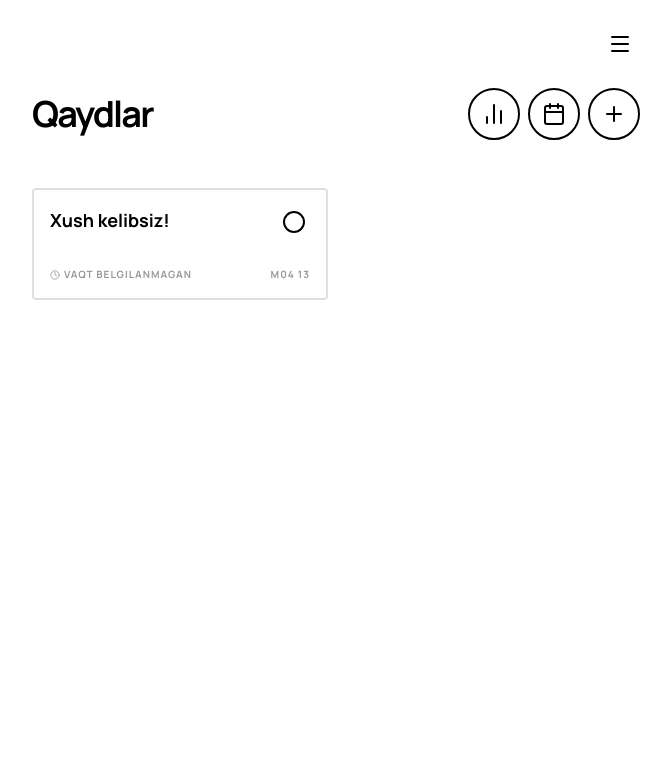
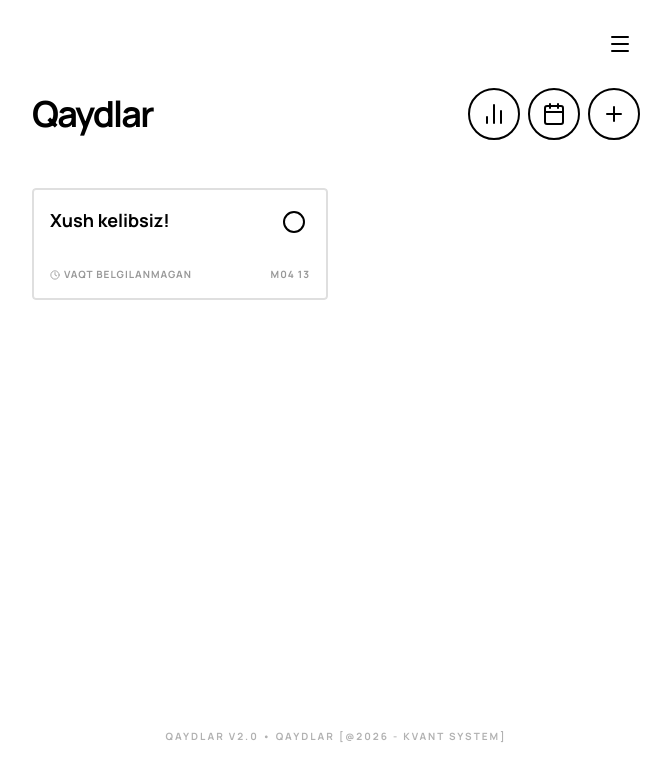
Before and after one commit to 1blavk/NoteApp, a React (Vite) app: page / in a window 1280 px wide. Shown: the top 780 px of the page, without its empty margins (304-975 px from the left). Built offline with nearby package versions, Linux system fonts and the light colour scheme.

Commit message:
feat: Add app footer and update settings title
Includes a persistent footer with version and copyright information in the main app view and settings drawer. The "Menyu" title in the settings drawer has been updated to "Sozlamalar" for clarity.

```diff
--- a/src/App.tsx
+++ b/src/App.tsx
@@ -414,6 +414,17 @@ export default function App() {
           </AnimatePresence>
         </main>
 
+        <footer className="mt-32 pb-8 text-center opacity-30 text-[10px] font-bold uppercase tracking-[0.2em]">
+          <a
+            href="https://kvantsystem.uz"
+            target="_blank"
+            rel="noopener noreferrer"
+            className="hover:opacity-100 transition-opacity"
+          >
+            Qaydlar v2.0 • Qaydlar [@2026 - kvant system]
+          </a>
+        </footer>
+
         <SettingsDrawer
           showSettings={showSettings}
           setShowSettings={setShowSettings}
--- a/src/components/SettingsDrawer.tsx
+++ b/src/components/SettingsDrawer.tsx
@@ -63,7 +63,7 @@ export const SettingsDrawer: React.FC<SettingsDrawerProps> = ({
             }}
           >
             <div className="flex items-center justify-between mb-4">
-              <h3 className="text-xl font-bold uppercase tracking-[0.2em]">Menyu</h3>
+              <h3 className="text-xl font-bold uppercase tracking-[0.2em]">Sozlamalar</h3>
               <button onClick={() => setShowSettings(false)} className="p-2 hover:rotate-90 transition-transform">
                 <X size={24} />
               </button>
@@ -214,9 +214,8 @@ export const SettingsDrawer: React.FC<SettingsDrawerProps> = ({
                   </button>
                 </div>
               </div>
-            </div>
 
-            <footer className="mt-auto pt-8 pb-4 text-center opacity-30 text-[10px] font-bold uppercase tracking-[0.2em]">
+              <footer className="mt-20 pt-8 pb-4 text-center opacity-30 text-[10px] font-bold uppercase tracking-[0.2em]">
                 <a
                   href="https://kvantsystem.uz"
                   target="_blank"
@@ -226,6 +225,7 @@ export const SettingsDrawer: React.FC<SettingsDrawerProps> = ({
                   Qaydlar v2.0 • Qaydlar [@2026 - kvant system]
                 </a>
               </footer>
+            </div>
           </motion.div>
         </>
       )}
```
Lines whose indentation alone changed are shown as unchanged.
